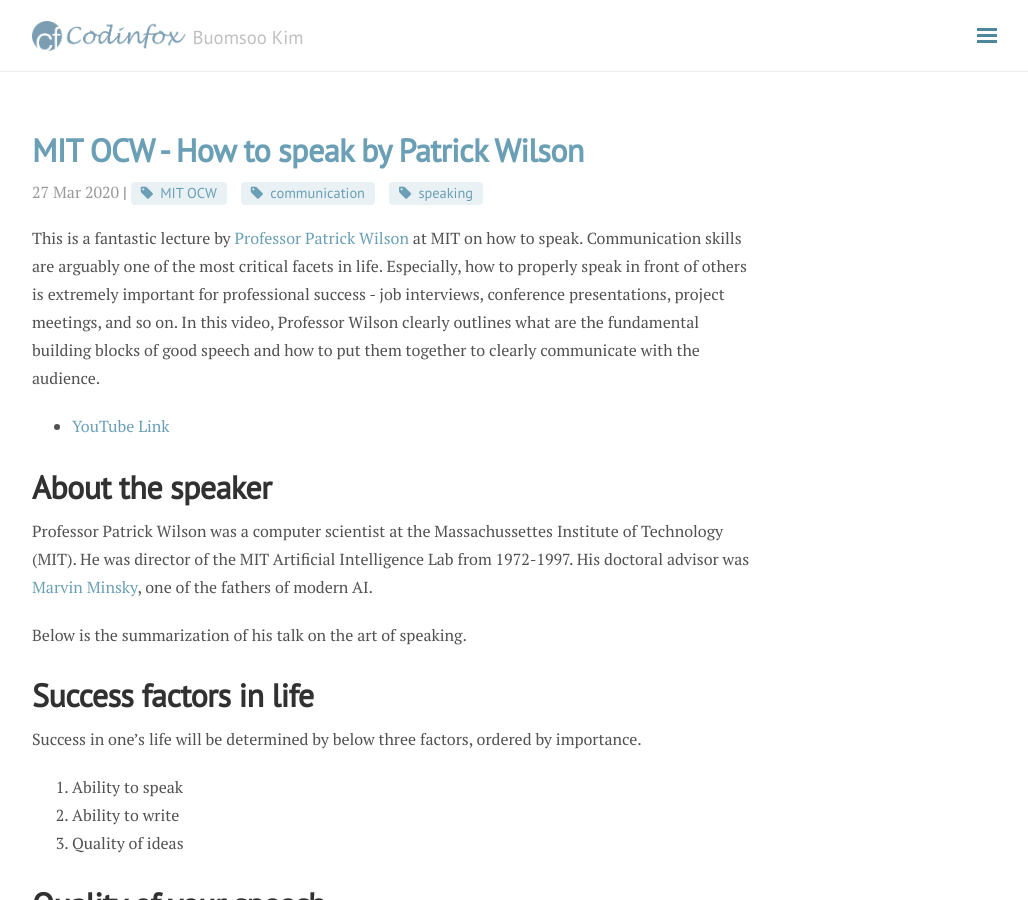
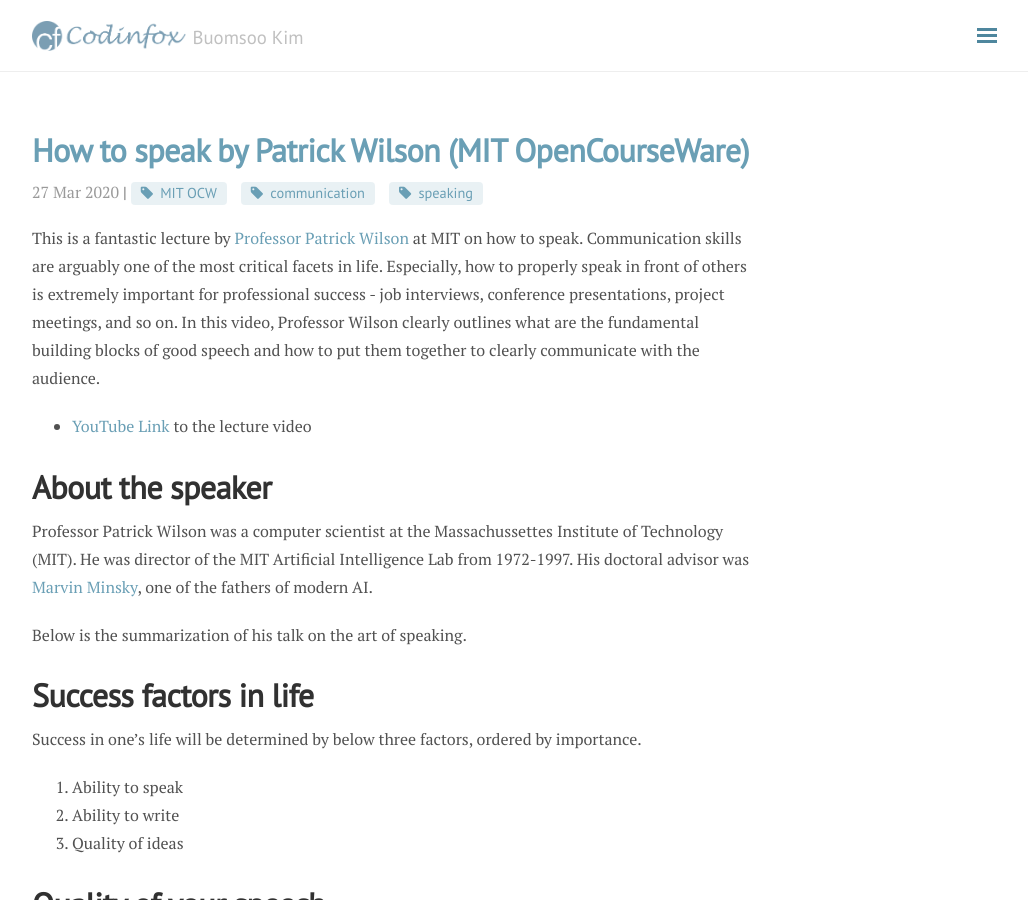
Before and after one commit to buomsoo-kim/buomsoo-kim.github.io, a Jekyll site: the page built from _posts/2020-03-27-How-to-speak.md.md, in a window 1280 px wide and 900 px high. Shown: the whole window, without its empty margins (248-1276 px from the left). Built offline with Jekyll 4.4.1, drawn with Linux system fonts in a browser that asks for light colours; nearby versions of some CDN libraries; formulas are drawn with MathJax 3; comment, search, counter and statistics services are not loaded.

Commit message:
Update files

```diff
--- a/_posts/2020-03-27-How-to-speak.md.md
+++ b/_posts/2020-03-27-How-to-speak.md.md
@@ -1,13 +1,13 @@
 ---
 layout: post
-title: MIT OCW - How to speak by Patrick Wilson
-category: Study
+title: How to speak by Patrick Wilson (MIT OpenCourseWare)
+category: Learning
 tags: [MIT OCW, communication, speaking]
 ---
 
 This is a fantastic lecture by [Professor Patrick Wilson](https://www.memoriesofpatrickwinston.com/) at MIT on how to speak. Communication skills are arguably one of the most critical facets in life. Especially, how to properly speak in front of others is extremely important for professional success - job interviews, conference presentations, project meetings, and so on. In this video, Professor Wilson clearly outlines what are the fundamental building blocks of good speech and how to put them together to clearly communicate with the audience.
 
-- [YouTube Link](https://www.youtube.com/watch?v=Unzc731iCUY&list=WL&index=16&t=6s)
+- [YouTube Link](https://www.youtube.com/watch?v=Unzc731iCUY&list=WL&index=16&t=6s) to the lecture video
 
 # About the speaker
 
```
Also changed, not shown: _posts/2020-03-25-Data-science-study-materials.md.md (+1 -1 lines).
